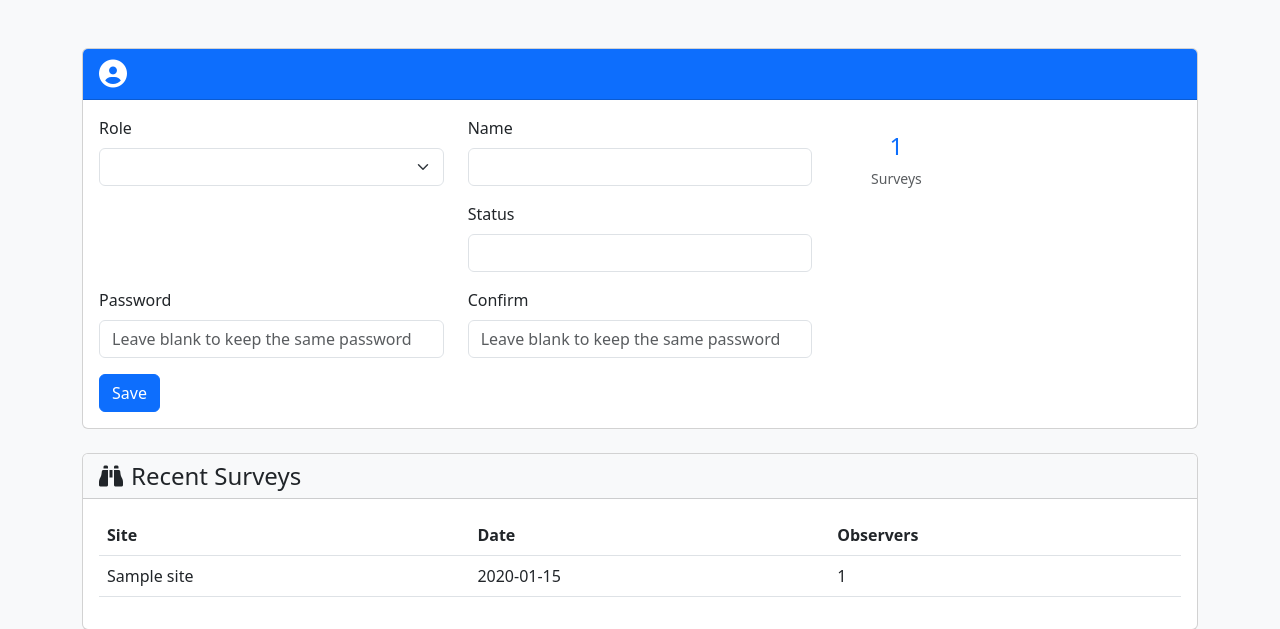
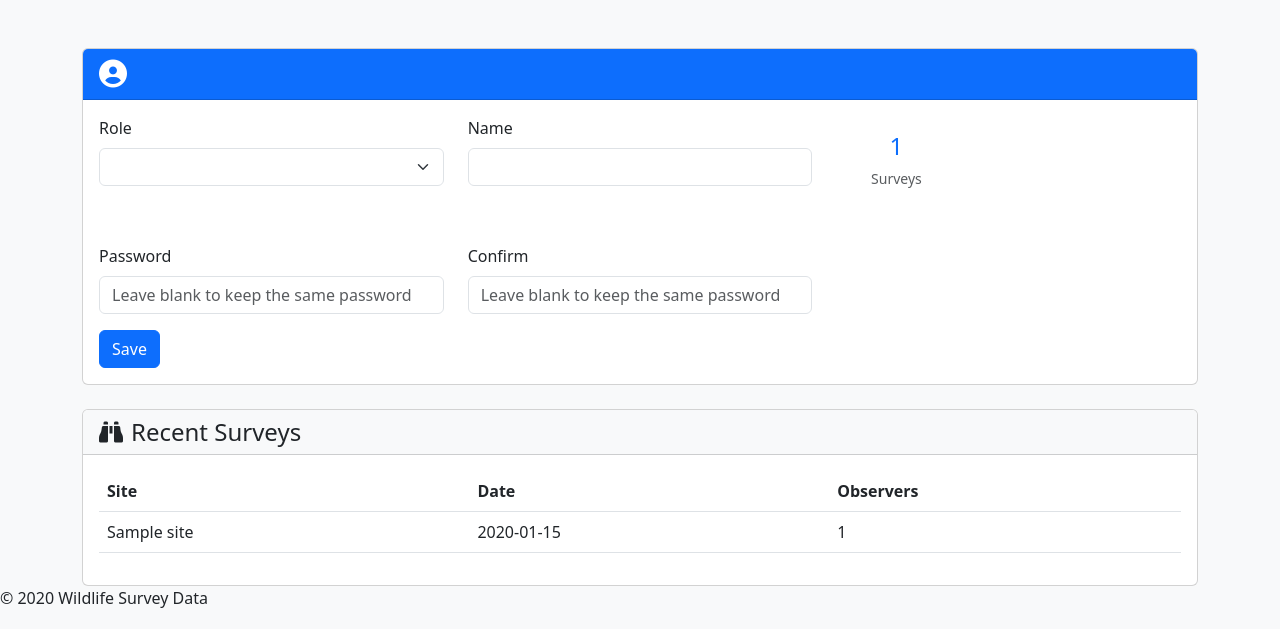
Before and after one commit to jbhangoo/Transerv, a Python web app: template templates/user/user_edit.html in a window 1280 px wide. Shown: the part 112-741 px from the top of the page. Run offline with Jinja, Linux system fonts and the light colour scheme; the template is opened without the code that fills it: most values are stand-ins (such as "Sample title", 1, 10 or a date in 2020); form fields are guessed from the names that the template uses.

Commit message:
Replace User.status with the flask standard is_active

```diff
--- a/forms/user_form.py
+++ b/forms/user_form.py
@@ -29,7 +29,6 @@
     role_id = SelectField('Role', coerce=int, validators=[DataRequired()])
     name = StringField('Name')
     email = StringField('Email', validators=[Length(min=5, max=50)])
-    status = StringField('Status', default='active')
     is_active = BooleanField('Active')
     password = PasswordField('New Password', validators=[
         Length(min=8),
--- a/models/initialize.py
+++ b/models/initialize.py
@@ -1,6 +1,6 @@
 """
 Module Name: initialize
-Description: This module contains functions that initialize
+Description: Examples of functions that initialize
 the database with basic sample data
 
 """
@@ -59,7 +59,7 @@
             password=default_password,
             email='donotuse@super.com',
             role_id=role_id,
-            status='active'
+            is_active=True,  # Super users are always active by default
         )
         db.session.add(user)
         db.session.commit()
--- a/routes/user.py
+++ b/routes/user.py
@@ -60,8 +60,6 @@
         user.name = form.name.data
     if form.role_id.data != user.role_id:
         user.role_id = form.role_id.data
-    if form.status.data != user.status:
-        user.status = form.status.data
     if form.is_active.data != user.is_active:
         user.is_active = form.is_active.data
     db.session.commit()
@@ -83,7 +81,6 @@
         flash('Cannot delete other superusers', 'danger')
         return redirect(url_for('user.list_users'))
 
-    user.status = 'deleted'
     user.is_active = False
     db.session.commit()
     flash('User deleted successfully', 'success')
--- a/templates/user/user_edit.html
+++ b/templates/user/user_edit.html
@@ -49,31 +49,18 @@
                                 </div>
                             </div>
                             <div class="row mt-3">
-                                <div class="col-md-6">
+                                <div class="col-md-12">
+                                    <div class="form-check form-switch">
+                                        {{ form.is_active(class="form-check-input", role="switch") }}
                                         {{ form.is_active.label(class="form-check-label") }}
                                         {% if form.is_active.errors %}
-                                    {{ form.is_active(class="form-check-input is-invalid") }}
-                                    <div class="invalid-feedback">
+                                        <div class="invalid-feedback d-block">
                                             {% for error in form.is_active.errors %}
                                             {{ error }}
                                             {% endfor %}
                                         </div>
-                                    {% else %}
-                                    {{ form.is_active(class="form-check-input") }}
                                         {% endif %}
                                     </div>
-                                <div class="col-md-6">
-                                    {{ form.status.label(class="form-label") }}
-                                    {% if form.status.errors %}
-                                    {{ form.status(class="form-control is-invalid") }}
-                                    <div class="invalid-feedback">
-                                        {% for error in form.status.errors %}
-                                        {{ error }}
-                                        {% endfor %}
-                                    </div>
-                                    {% else %}
-                                    {{ form.status(class="form-control") }}
-                                    {% endif %}
                                 </div>
                             </div>
                             <div class="row mt-3">
--- a/templates/user/user_list.html
+++ b/templates/user/user_list.html
@@ -30,7 +30,7 @@
                                 </span>
                             </td>
                             <td>
-                                {% if user.active %}
+                                {% if user.is_active %}
                                 <span class="badge bg-success">Active</span>
                                 {% else %}
                                 <span class="badge bg-secondary">Inactive</span>
```
Also changed, not shown: models/data.py (+8 -3 lines). Lines whose indentation alone changed are shown as unchanged.
